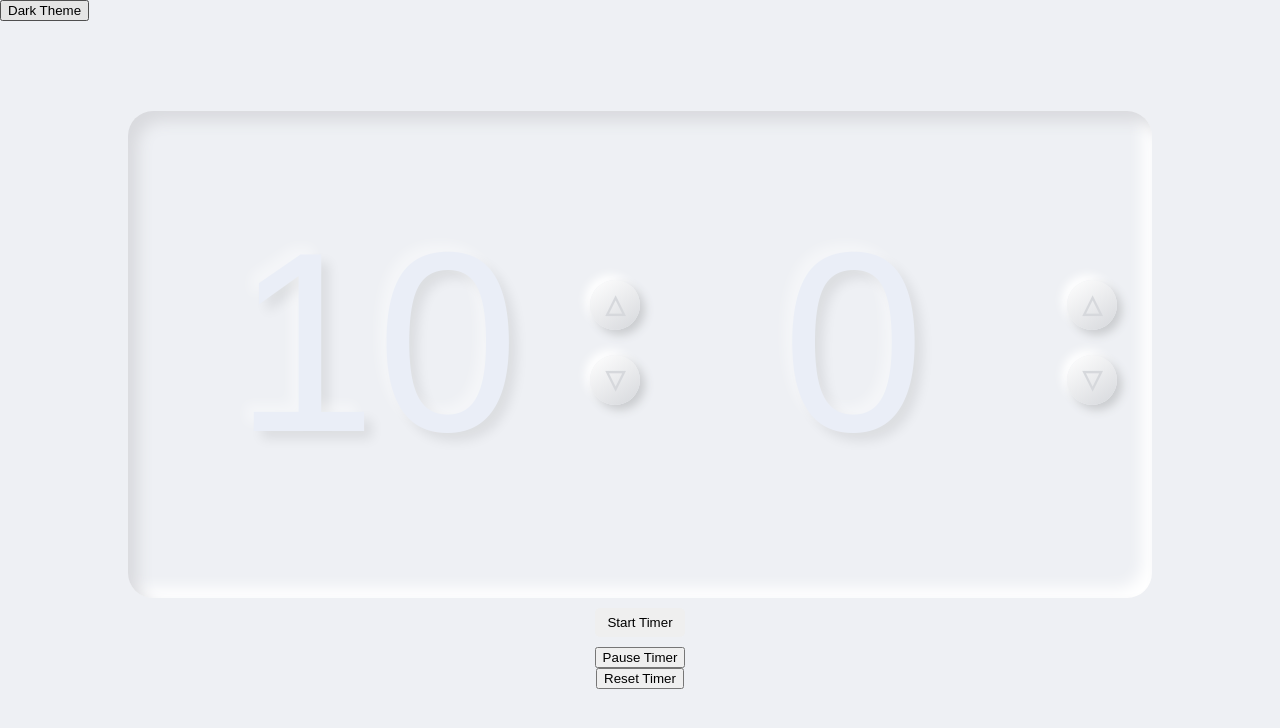
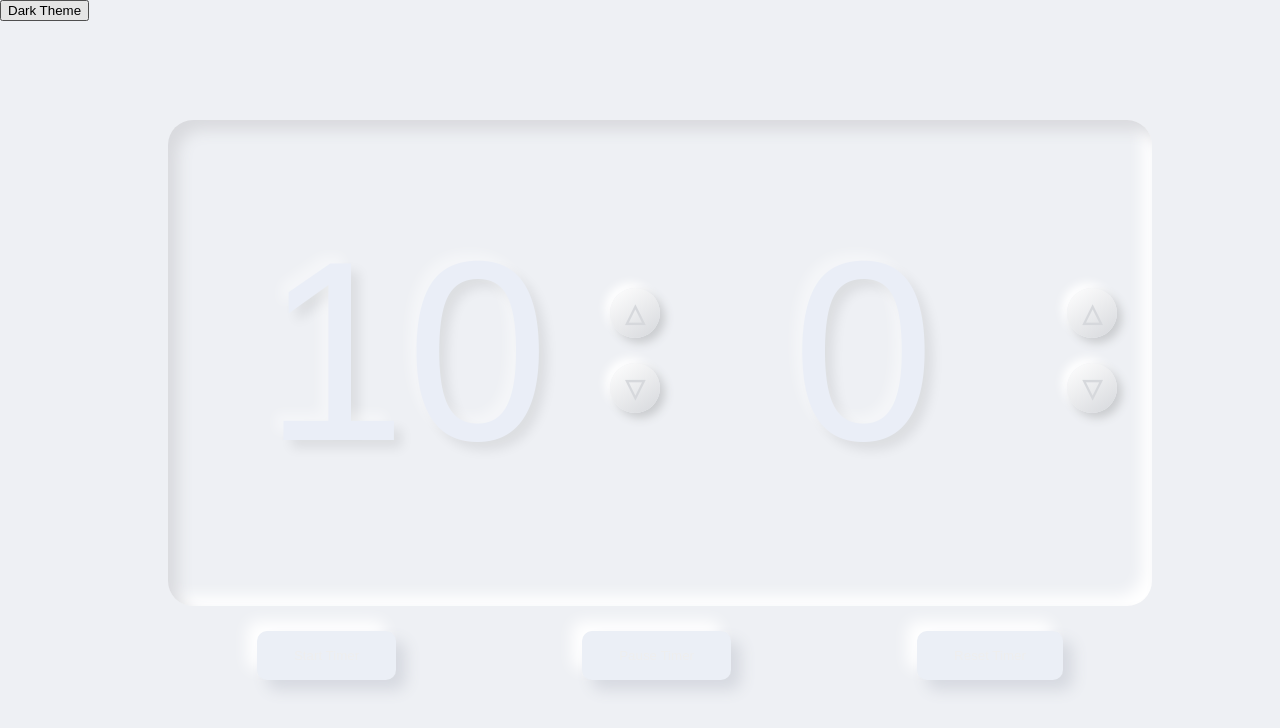
Before and after one commit to dolaron/neu-timer, a Vue app: page / in a window 1280 px wide. Shown: the top 728 px of the page. Built offline with nearby package versions, Linux system fonts and the light colour scheme.

Commit message:
add theme toggle

```diff
--- a/src/App.vue
+++ b/src/App.vue
@@ -2,15 +2,18 @@
   <button class="toggle-theme" @click="toggleTheme">
     {{userTheme === 'light-theme' ? 'Dark Theme' : 'Light Theme'}}
   </button>
+  <ThemeToggle />
   <Timer />
 </template>
 
 <script>
+import ThemeToggle from './components/ThemeToggle.vue'
 import Timer from './components/Timer.vue'
 
 export default {
   name: 'App',
   components: {
+    ThemeToggle,
     Timer
   },
   data() {
--- /dev/null
+++ b/src/components/ThemeToggle.vue
@@ -0,0 +1,20 @@
+<template>
+  <label for="checkbox" class="switch-label">
+    <span>🌙</span>
+    <span>☀️</span>
+    <div
+      class="switch-toggle"
+      :class="{ 'switch-toggle-checked': userTheme === 'dark-theme' }"
+    ></div>
+  </label>
+</template>
+
+<script>
+export default {
+  name: 'ThemeToggle'
+}
+</script>
+
+<style lang="scss">
+
+</style>
--- a/src/components/Timer.vue
+++ b/src/components/Timer.vue
@@ -4,14 +4,16 @@
       <div class="timer__elems">
         <TimerInput v-model="minutes" :max="max" :disabled="isRunning" />
         <TimerButtons @add="addMinutes" @substract="substractMinutes" />
-        <TimerInput v-model="seconds" :max="max" :disabled="isRunning"/>
+        <TimerInput v-model="seconds" :max="max" :disabled="isRunning" />
         <TimerButtons @add="addSeconds" @substract="substractSeconds" />
       </div>
       <div class="timer__progress"></div>
     </div>
-    <button class="timer__start" @click="start">Start Timer</button>
-    <button class="timer__pause" @click="pause">Pause Timer</button>
-    <button class="timer__reset" @click="reset">Reset Timer</button>
+    <div class="timer__actions">
+      <button class="timer__start" @click="start">Start Timer</button>
+      <button class="timer__pause" @click="pause">Pause Timer</button>
+      <button class="timer__reset" @click="reset">Reset Timer</button>
+    </div>
   </div>
 </template>
 
@@ -50,6 +52,7 @@ export default {
       },
       set(value) {
         this.minutesData = parseInt(value);
+        this.setTime();
       }
     },
     seconds: {
@@ -61,11 +64,11 @@ export default {
       },
       set(value) {
         this.secondsData = parseInt(value);
+        this.setTime();
       }
     },
 
     progress() {
-      debugger;
       if (this.time && this.isRunning) {
         return (this.time * 100) / this.startTime;
       } else if (this.time && !this.isRunning) {
@@ -199,11 +202,22 @@ export default {
     }
   }
 
-  &__start {
+  &__actions {
+    display: flex;
+    justify-content: space-around;
+    width: 80%;
+  }
+
+  &__start,
+  &__pause,
+  &__reset {
+    background: var(--progress-background-color);
+    box-shadow: var(--progress-box-shadow);
     border: 2px solid transparent;
-    border-radius: 5px;
-    padding: 5px 10px;
-    margin: 10px 0;
+    border-radius: 10px;
+    padding: 15px 35px;
+    margin: 25px 0 0 0;
+    color: #eee;
   }
 }
 </style>
```
Also changed, not shown: .eslintrc.js.
